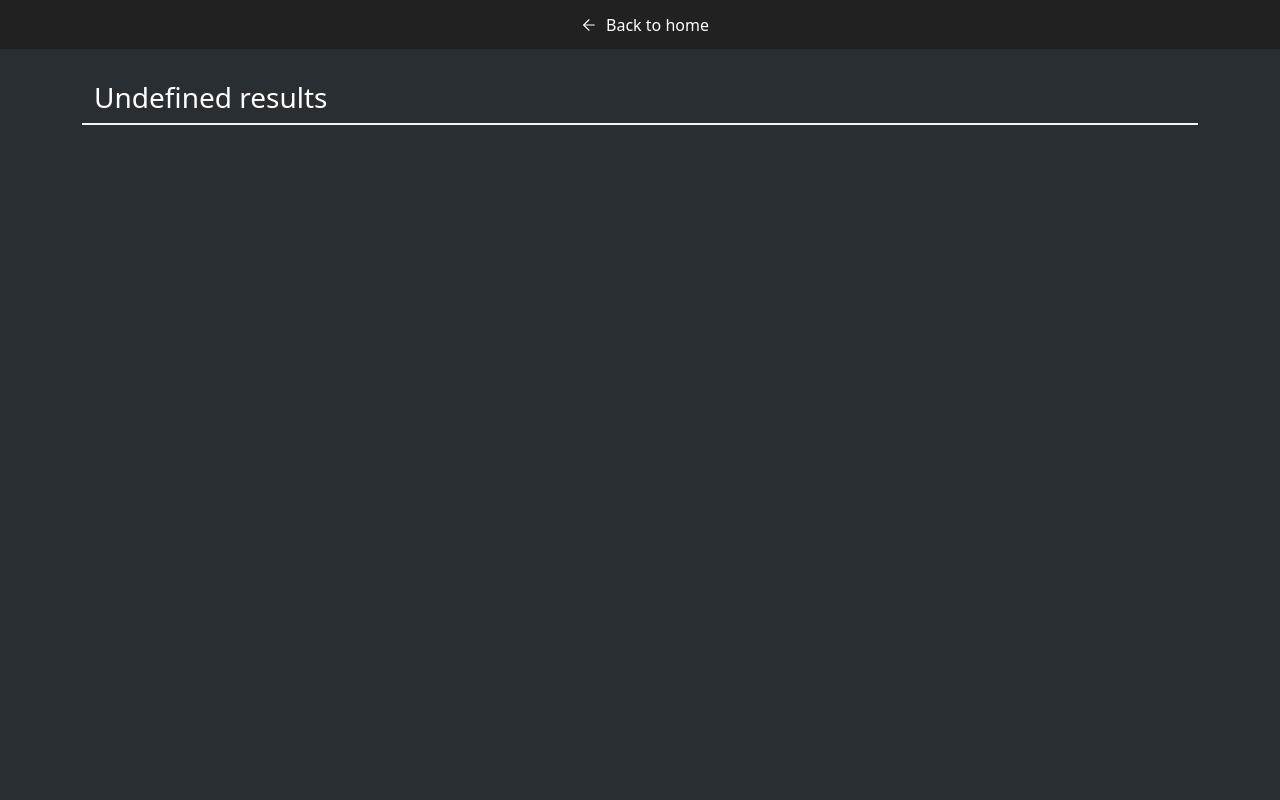
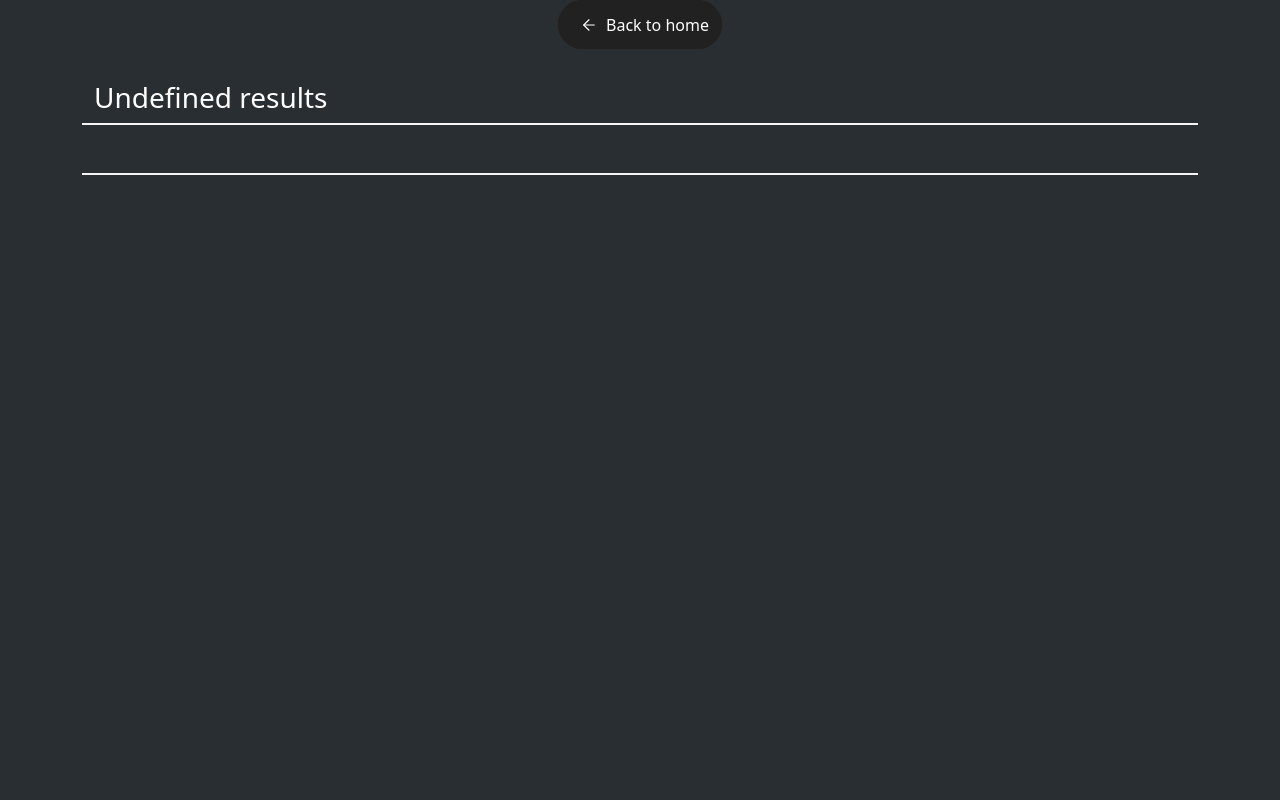
Before and after one commit to riky97/Progetto-Javascript-Advanced-di-Riccardo-Ingrasciotta, a website built with webpack: page src/views/category.html in a window 1280 px wide. Shown: the top 800 px of the page. Built offline with nearby package versions, Linux system fonts and the light colour scheme.

Commit message:
Modified navbar back home

```diff
--- a/src/css/category.scss
+++ b/src/css/category.scss
@@ -24,7 +24,7 @@ $breakpoint-mobile: 576px;
   position: fixed;
   bottom: 0;
   width: 100%;
-  margin-top: 10em;
+
   color: #fff;
   height: 10vh;
   background-color: #212121;
@@ -59,7 +59,7 @@ $breakpoint-mobile: 576px;
   }*/
   .footer_book {
     position: static;
-    margin-top: 9em;
+    margin-top: 10em;
   }
   .col-6 {
     width: 100% !important;
--- a/src/css/main.scss
+++ b/src/css/main.scss
@@ -34,7 +34,7 @@ a {
 }
 .back-home {
   margin-bottom: 2em;
-  background-color: $background_card;
+  //
   width: 100%;
   color: white !important;
   .btn {
@@ -42,14 +42,16 @@ a {
   }
 }
 /*---------------------------------------------------------- GENERAL ICONS ---------------------------------------------------------------*/
+
 .icon {
   cursor: pointer;
+  background-color: $background_card;
   transition: all 0.2s ease-in-out, all 0.2s ease-in-out;
   display: inline-flex;
   align-items: center;
   justify-content: center;
   vertical-align: middle;
-  border-radius: 50%;
+  border-radius: 5em;
   box-sizing: border-box;
   color: #fff !important;
 }
--- a/src/views/category.html
+++ b/src/views/category.html
@@ -15,11 +15,13 @@
   <!--#e8ebee-->
   <body>
     <div class="text-center back-home">
-      <a href="index.html" class="btn btn-small icon"
-        ><span class="icon icon-small">
-          <img class="icon-image" src="../images/icons/back.svg" /> </span
-        >Back to home</a
-      >
+      <div class="icon">
+        <a href="index.html" class="btn btn-small icon"
+          ><span class="icon icon-small">
+            <img class="icon-image" src="../images/icons/back.svg" /> </span
+          >Back to home</a
+        >
+      </div>
     </div>
 
     <div class="container marginTop">
@@ -42,7 +44,10 @@
         </h3>
       </div>
 
-      <div class="container overflow-hidden">
+      <div
+        class="container overflow-hidden"
+        style="border-bottom: 2px solid whitesmoke; padding-bottom: 1em"
+      >
         <div
           class="row row-cols-1 row-cols-sm-1 row-cols-md-1 row-cols-lg-1 row-cols-xl-2 g-4"
           id="containerBook"
```
Also changed, not shown: dist/app.bundle.js, dist/category.html.
